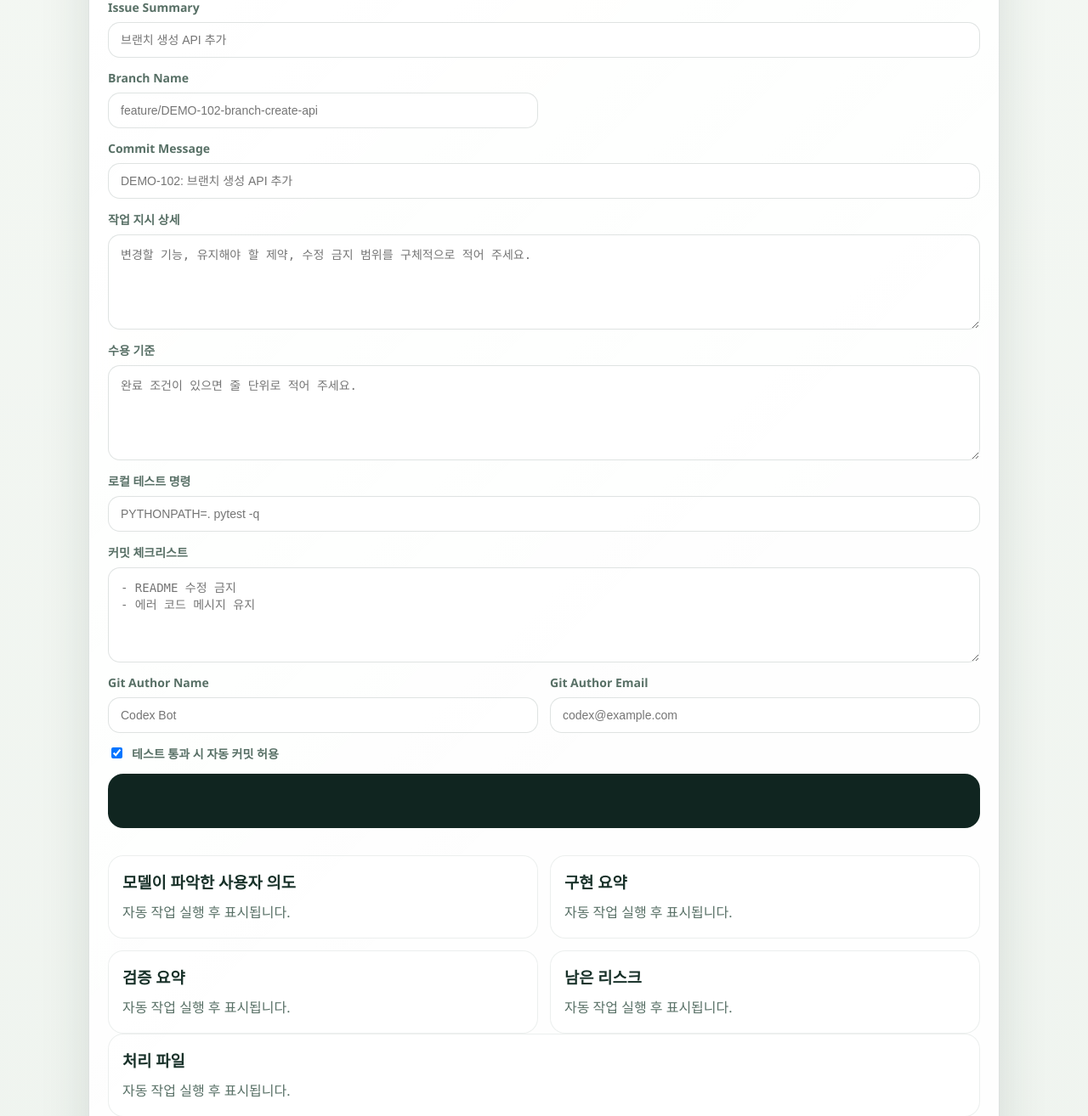
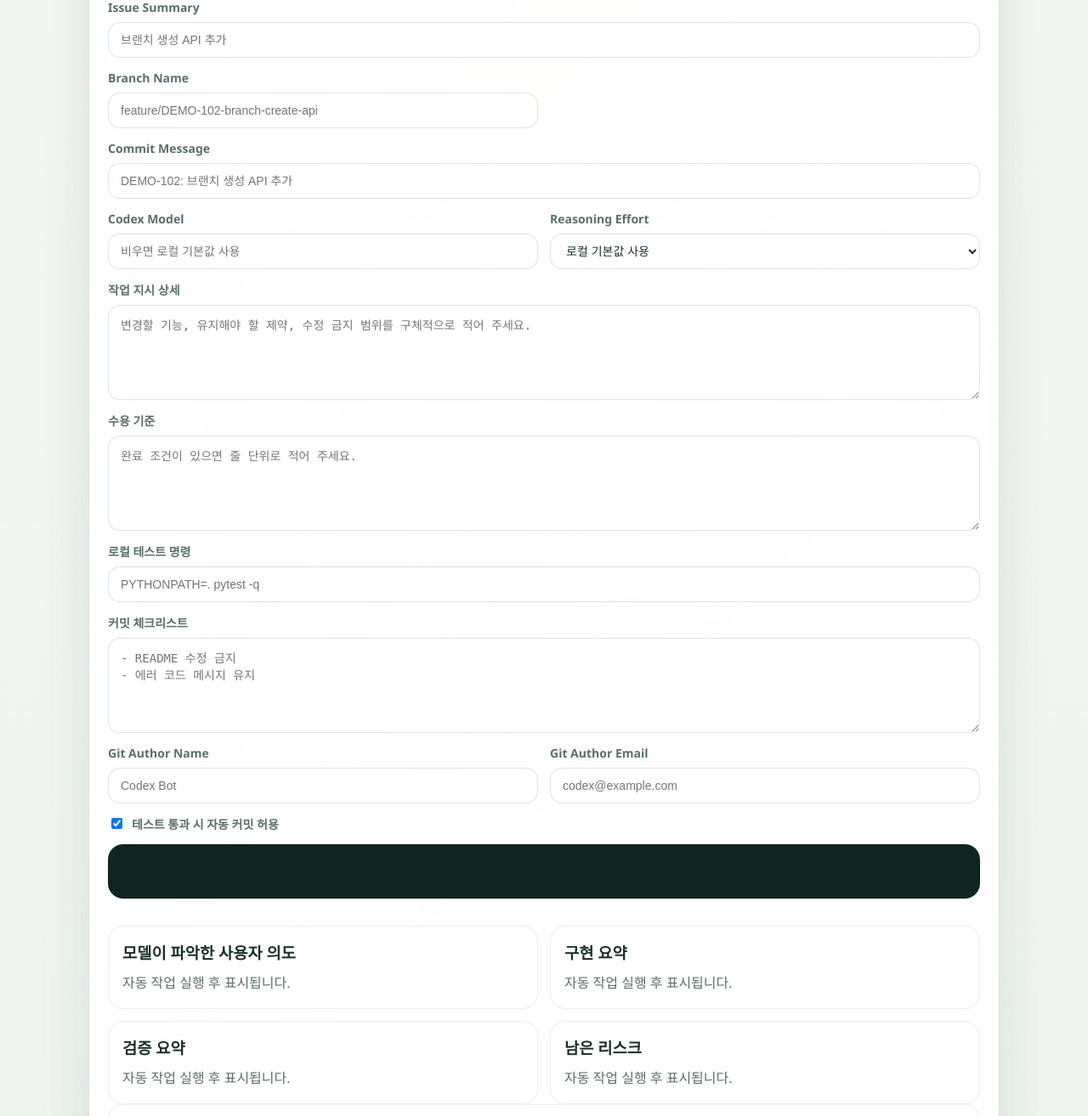
Before and after one commit to yongsugroove-developer/jira-auto-agent, a Flask app: page / in a window 1280 px wide. Shown: the part 1578-2892 px from the top of the page at 85% size. Run offline with Flask 3, Linux system fonts and the light colour scheme.

```diff
--- a/app/main.py
+++ b/app/main.py
@@ -30,7 +30,8 @@ CODEX_TIMEOUT_SECONDS = 20 * 60
 TEST_TIMEOUT_SECONDS = 10 * 60
 MAX_DIFF_CHARS = 60000
 MAX_OUTPUT_CHARS = 12000
-SETUP_GUIDE_VERSION = 2
+SETUP_GUIDE_VERSION = 3
+VALID_REASONING_EFFORTS = ("low", "medium", "high", "xhigh")
 
 logging.basicConfig(level=logging.INFO, format="%(asctime)s %(levelname)s %(message)s")
 LOGGER = logging.getLogger(__name__)
@@ -47,6 +48,8 @@ FIELD_GUIDES: dict[str, dict[str, str]] = {
     "local_repo_path": {"label": "Local Repo Path", "guide_section": "local_repo", "guide_step_id": "local-repo-path"},
     "branch_name": {"label": "Branch Name", "guide_section": "automation", "guide_step_id": "automation-branch-commit"},
     "commit_message": {"label": "Commit Message", "guide_section": "automation", "guide_step_id": "automation-branch-commit"},
+    "codex_model": {"label": "Codex Model", "guide_section": "automation", "guide_step_id": "automation-codex-model"},
+    "codex_reasoning_effort": {"label": "Reasoning Effort", "guide_section": "automation", "guide_step_id": "automation-codex-model"},
     "work_instruction": {"label": "작업 지시 상세", "guide_section": "automation", "guide_step_id": "automation-work-instruction"},
     "acceptance_criteria": {"label": "수용 기준", "guide_section": "automation", "guide_step_id": "automation-acceptance-criteria"},
     "test_command": {"label": "로컬 테스트 명령", "guide_section": "automation", "guide_step_id": "automation-test-command"},
@@ -217,8 +220,19 @@ def _setup_guide_sections() -> list[dict[str, Any]]:
         {
             "id": "automation",
             "title": "자동화 입력 준비",
-            "summary": "Codex 자동 작업과 자동 커밋에 필요한 브랜치, 지시 사항, 테스트 명령, 커밋 작성자 정보를 준비합니다.",
-            "fields": ["branch_name", "commit_message", "work_instruction", "acceptance_criteria", "test_command", "commit_checklist", "git_author_name", "git_author_email"],
+            "summary": "Codex 자동 작업과 자동 커밋에 필요한 브랜치, 모델, 지시 사항, 테스트 명령, 커밋 작성자 정보를 준비합니다.",
+            "fields": [
+                "branch_name",
+                "commit_message",
+                "codex_model",
+                "codex_reasoning_effort",
+                "work_instruction",
+                "acceptance_criteria",
+                "test_command",
+                "commit_checklist",
+                "git_author_name",
+                "git_author_email",
+            ],
             "steps": [
                 _guide_step(
                     "automation-branch-commit",
@@ -232,6 +246,19 @@ def _setup_guide_sections() -> list[dict[str, Any]]:
                     "브랜치명은 기본 브랜치와 같으면 안 되고, 커밋 메시지는 팀 규칙이 있다면 그 규칙을 우선합니다.",
                     "branch: feature/DEMO-102-branch-create-api / commit: DEMO-102: 브랜치 생성 API 추가",
                     ["branch_name", "commit_message"],
+                ),
+                _guide_step(
+                    "automation-codex-model",
+                    "Codex 모델과 추론 강도 선택",
+                    "작업별로 사용할 모델과 추론 강도를 정하거나 로컬 Codex 기본값을 그대로 사용할 수 있습니다.",
+                    [
+                        "기본값은 로컬 ~/.codex/config.toml 에 설정된 model 과 model_reasoning_effort 를 따릅니다.",
+                        "특정 작업만 다른 모델로 실행하려면 Codex Model 칸에 모델명을 직접 입력합니다.",
+                        "Reasoning Effort 는 low, medium, high, xhigh 중 하나를 선택하고, 비우면 로컬 기본값을 사용합니다.",
+                    ],
+                    "모델과 추론 강도를 비우면 서버가 로컬 Codex 기본값을 그대로 사용합니다.",
+                    "model: gpt-5.4 / reasoning: xhigh",
+                    ["codex_model", "codex_reasoning_effort"],
                 ),
                 _guide_step(
                     "automation-work-instruction",
@@ -491,6 +518,57 @@ def _build_requested_information(fields: list[str]) -> list[dict[str, str]]:
     return requested_information
 
 
+def _codex_config_path() -> Path:
+    codex_home = str(os.getenv("CODEX_HOME", "")).strip()
+    if codex_home:
+        return Path(codex_home).expanduser() / "config.toml"
+    return Path.home() / ".codex" / "config.toml"
+
+
+def _load_codex_cli_defaults() -> dict[str, str]:
+    config_path = _codex_config_path()
+    defaults = {"model": "", "model_reasoning_effort": ""}
+    if not config_path.exists():
+        return defaults
+
+    try:
+        config_text = config_path.read_text(encoding="utf-8")
+    except OSError:
+        LOGGER.warning("Failed to read Codex config: %s", config_path)
+        return defaults
+
+    patterns = {
+        "model": r'^\s*model\s*=\s*["\']([^"\']+)["\']\s*$',
+        "model_reasoning_effort": r'^\s*model_reasoning_effort\s*=\s*["\']([^"\']+)["\']\s*$',
+    }
+    for key, pattern in patterns.items():
+        match = re.search(pattern, config_text, flags=re.MULTILINE)
+        if match:
+            defaults[key] = match.group(1).strip()
+
+    normalized_effort = defaults["model_reasoning_effort"].lower()
+    defaults["model_reasoning_effort"] = normalized_effort if normalized_effort in VALID_REASONING_EFFORTS else ""
+    return defaults
+
+
+def _normalize_reasoning_effort(value: Any) -> str:
+    return str(value or "").strip().lower()
+
+
+def _resolve_codex_execution_settings(payload: dict[str, Any]) -> dict[str, str]:
+    defaults = _load_codex_cli_defaults()
+    requested_model = str(payload.get("codex_model", "")).strip()
+    requested_reasoning_effort = _normalize_reasoning_effort(payload.get("codex_reasoning_effort"))
+    return {
+        "requested_model": requested_model,
+        "requested_reasoning_effort": requested_reasoning_effort,
+        "resolved_model": requested_model or defaults["model"],
+        "resolved_reasoning_effort": requested_reasoning_effort or defaults["model_reasoning_effort"],
+        "codex_default_model": defaults["model"],
+        "codex_default_reasoning_effort": defaults["model_reasoning_effort"],
+    }
+
+
 def _to_jira_config(payload: dict[str, Any]) -> JiraConfig:
     return JiraConfig(
         base_url=str(payload["jira_base_url"]).strip().rstrip("/"),
@@ -745,6 +823,7 @@ def _codex_output_schema() -> dict[str, Any]:
 def _run_codex_edit(repo_path: Path, payload: dict[str, Any], reporter: Any = None) -> dict[str, Any]:
     launcher = _find_codex_launcher()
     prompt = _build_codex_prompt(payload, repo_path)
+    codex_settings = _resolve_codex_execution_settings(payload)
     DATA_DIR.mkdir(parents=True, exist_ok=True)
     with tempfile.TemporaryDirectory(prefix="codex-run-", dir=DATA_DIR) as temp_dir_name:
         temp_dir = Path(temp_dir_name)
@@ -759,6 +838,13 @@ def _run_codex_edit(repo_path: Path, payload: dict[str, Any], reporter: Any = No
             'approval_policy="never"',
             "-s",
             "workspace-write",
+        ]
+        if codex_settings["resolved_model"]:
+            command.extend(["-m", codex_settings["resolved_model"]])
+        if codex_settings["resolved_reasoning_effort"]:
+            command.extend(["-c", f'model_reasoning_effort="{codex_settings["resolved_reasoning_effort"]}"'])
+        command.extend(
+            [
             "--output-schema",
             str(schema_path),
             "-o",
@@ -766,9 +852,15 @@ def _run_codex_edit(repo_path: Path, payload: dict[str, Any], reporter: Any = No
             "--color",
             "never",
             "-",
-        ]
+            ]
+        )
         if reporter:
-            reporter("codex_start", f"Codex CLI 실행 시작: {_display_command(command)}")
+            reporter(
+                "codex_start",
+                "Codex CLI 실행 시작: "
+                f"model={codex_settings['resolved_model'] or 'CLI default'}, "
+                f"reasoning={codex_settings['resolved_reasoning_effort'] or 'CLI default'}",
+            )
         result = _run_process(command, cwd=repo_path, timeout=CODEX_TIMEOUT_SECONDS, input_text=prompt)
         final_message = output_path.read_text(encoding="utf-8") if output_path.exists() else ""
         parsed: dict[str, Any] = {}
@@ -790,6 +882,7 @@ def _run_codex_edit(repo_path: Path, payload: dict[str, Any], reporter: Any = No
         "raw_final_message": final_message,
         "output_tail": output_tail,
         "output_truncated": output_truncated,
+        **codex_settings,
     }
 
 
@@ -901,6 +994,12 @@ def _execute_coding_workflow(repo_path: Path, github_config: GithubConfig, paylo
         "end_sha": _git_output(repo_path, "rev-parse", "HEAD"),
         "commit_message": str(payload.get("commit_message", "")).strip(),
         "auto_commit": bool(payload.get("allow_auto_commit", True)),
+        "requested_model": codex_result["requested_model"],
+        "requested_reasoning_effort": codex_result["requested_reasoning_effort"],
+        "resolved_model": codex_result["resolved_model"],
+        "resolved_reasoning_effort": codex_result["resolved_reasoning_effort"],
+        "codex_default_model": codex_result["codex_default_model"],
+        "codex_default_reasoning_effort": codex_result["codex_default_reasoning_effort"],
         "model_intent": str(final_message.get("intent_summary", "")).strip(),
         "implementation_summary": str(final_message.get("implementation_summary", "")).strip(),
         "validation_summary": str(final_message.get("validation_summary", "")).strip(),
@@ -1036,7 +1135,11 @@ def create_app() -> Flask:
 
     @app.get("/")
     def index() -> str:
-        return render_template("index.html")
+        return render_template(
+            "index.html",
+            codex_defaults=_load_codex_cli_defaults(),
+            valid_reasoning_efforts=VALID_REASONING_EFFORTS,
+        )
 
     @app.get("/api/setup-guide")
     def setup_guide() -> Any:
@@ -1175,6 +1278,7 @@ def create_app() -> Flask:
         except FileNotFoundError as exc:
             codex_launcher = str(exc)
             codex_available = False
+        codex_defaults = _load_codex_cli_defaults()
 
         return jsonify(
             {
@@ -1187,6 +1291,8 @@ def create_app() -> Flask:
                 "dirty_entries": dirty_entries,
                 "codex_available": codex_available,
                 "codex_launcher": codex_launcher,
+                "codex_default_model": codex_defaults["model"],
+                "codex_default_reasoning_effort": codex_defaults["model_reasoning_effort"],
                 "git_user_name": git_identity["name"],
                 "git_user_email": git_identity["email"],
                 "git_identity_missing_fields": missing_identity,
@@ -1200,6 +1306,7 @@ def create_app() -> Flask:
         issue_summary = str(payload.get("issue_summary", "")).strip()
         if not issue_key or not issue_summary:
             return jsonify({"error": "issue_key_and_summary_required"}), 400
+        codex_defaults = _load_codex_cli_defaults()
 
         return jsonify(
             {
@@ -1209,6 +1316,9 @@ def create_app() -> Flask:
                 "commit_message_template": f"{issue_key}: {issue_summary}",
                 "token_budget": DEFAULT_TOKEN_BUDGET,
                 "approval_mode": "auto-commit-after-tests",
+                "codex_model_default": codex_defaults["model"],
+                "codex_reasoning_effort_default": codex_defaults["model_reasoning_effort"],
+                "allowed_reasoning_efforts": list(VALID_REASONING_EFFORTS),
                 "requested_information": _build_requested_information(["work_instruction", "test_command", "commit_checklist"]),
             }
         )
@@ -1216,6 +1326,8 @@ def create_app() -> Flask:
     @app.post("/api/workflow/run")
     def run_workflow() -> Any:
         payload = request.get_json(silent=True) or {}
+        payload["codex_model"] = str(payload.get("codex_model", "")).strip()
+        payload["codex_reasoning_effort"] = _normalize_reasoning_effort(payload.get("codex_reasoning_effort"))
         missing = _required_workflow_fields(payload)
         if missing:
             return (
@@ -1225,6 +1337,21 @@ def create_app() -> Flask:
                         "error": "workflow_fields_missing",
                         "fields": missing,
                         "requested_information": _build_requested_information(missing),
+                    }
+                ),
+                400,
+            )
+
+        if payload["codex_reasoning_effort"] and payload["codex_reasoning_effort"] not in VALID_REASONING_EFFORTS:
+            return (
+                jsonify(
+                    {
+                        "ok": False,
+                        "error": "invalid_reasoning_effort",
+                        "fields": ["codex_reasoning_effort"],
+                        "requested_information": _build_requested_information(["codex_reasoning_effort"]),
+                        "allowed_values": list(VALID_REASONING_EFFORTS),
+                        "message": "Reasoning Effort 는 low, medium, high, xhigh 중 하나여야 합니다.",
                     }
                 ),
                 400,
--- a/app/static/app.js
+++ b/app/static/app.js
@@ -10,6 +10,8 @@ const FIELD_LABELS = {
   local_repo_path: "Local Repo Path",
   branch_name: "Branch Name",
   commit_message: "Commit Message",
+  codex_model: "Codex Model",
+  codex_reasoning_effort: "Reasoning Effort",
   work_instruction: "작업 지시 상세",
   acceptance_criteria: "수용 기준",
   test_command: "로컬 테스트 명령",
@@ -50,6 +52,8 @@ function collectWorkflow() {
     issue_summary: $("#issue_summary").val().trim(),
     branch_name: $("#branch_name").val().trim(),
     commit_message: $("#commit_message").val().trim(),
+    codex_model: $("#codex_model").val().trim(),
+    codex_reasoning_effort: $("#codex_reasoning_effort").val().trim(),
     work_instruction: $("#work_instruction").val().trim(),
     acceptance_criteria: $("#acceptance_criteria").val().trim(),
     test_command: $("#test_command").val().trim(),
@@ -69,6 +73,8 @@ function requestedInfoForFields(fields) {
   const automationMap = {
     branch_name: { guide_section: "automation", guide_step_id: "automation-branch-commit" },
     commit_message: { guide_section: "automation", guide_step_id: "automation-branch-commit" },
+    codex_model: { guide_section: "automation", guide_step_id: "automation-codex-model" },
+    codex_reasoning_effort: { guide_section: "automation", guide_step_id: "automation-codex-model" },
     work_instruction: { guide_section: "automation", guide_step_id: "automation-work-instruction" },
     acceptance_criteria: { guide_section: "automation", guide_step_id: "automation-acceptance-criteria" },
     test_command: { guide_section: "automation", guide_step_id: "automation-test-command" },
@@ -117,7 +123,15 @@ function fillWorkflow(data) {
   Object.keys(data).forEach((key) => {
     const el = $("#" + key);
     if (el.length) {
-      el.val(data[key]);
+      const currentValue = String(el.val() || "").trim();
+      const nextValue = data[key];
+      if (nextValue == null) {
+        return;
+      }
+      if ((key === "codex_model" || key === "codex_reasoning_effort") && currentValue) {
+        return;
+      }
+      el.val(nextValue);
     }
   });
 }
@@ -513,8 +527,11 @@ function scheduleWorkflowPoll(runId, button) {
 
 function renderAutomationResult(data) {
   const payload = data.result || data.error || data;
+  const modelLabel = payload.resolved_model || payload.requested_model || payload.codex_default_model || "Codex CLI default";
+  const reasoningLabel = payload.resolved_reasoning_effort || payload.requested_reasoning_effort || payload.codex_default_reasoning_effort || "Codex CLI default";
   const cards = [
     setSummaryCard("상태", data.status || payload.status || "-", data.message || payload.message || ""),
+    setSummaryCard("모델", modelLabel, `reasoning: ${reasoningLabel}`),
     setSummaryCard("브랜치", payload.branch_name || "-", payload.current_branch ? `현재 브랜치: ${payload.current_branch}` : ""),
     setSummaryCard("커밋", payload.commit_sha || "-", payload.commit_message || ""),
     setSummaryCard("테스트", payload.test_returncode == null ? "-" : String(payload.test_returncode), payload.test_command || ""),
--- a/app/static/style.css
+++ b/app/static/style.css
@@ -127,6 +127,7 @@ h3 {
 input[type="text"],
 input[type="email"],
 input[type="password"],
+select,
 textarea {
   height: 42px;
   border: 1px solid var(--border);
@@ -141,6 +142,7 @@ textarea {
 input[type="text"]:focus,
 input[type="email"]:focus,
 input[type="password"]:focus,
+select:focus,
 textarea:focus {
   outline: none;
   border-color: rgba(15, 118, 110, 0.42);
@@ -295,7 +297,7 @@ tbody tr:hover {
 }
 
 .summary-grid {
-  grid-template-columns: repeat(4, minmax(0, 1fr));
+  grid-template-columns: repeat(auto-fit, minmax(180px, 1fr));
 }
 
 .summary-card,
--- a/app/templates/index.html
+++ b/app/templates/index.html
@@ -80,6 +80,15 @@
         <label class="wide">Issue Summary<input id="issue_summary" type="text" placeholder="브랜치 생성 API 추가"></label>
         <label>Branch Name<input id="branch_name" type="text" placeholder="feature/DEMO-102-branch-create-api"></label>
         <label class="wide">Commit Message<input id="commit_message" type="text" placeholder="DEMO-102: 브랜치 생성 API 추가"></label>
+        <label>Codex Model<input id="codex_model" type="text" placeholder="비우면 로컬 기본값 사용{% if codex_defaults.model %} ({{ codex_defaults.model }}){% endif %}"></label>
+        <label>Reasoning Effort
+          <select id="codex_reasoning_effort">
+            <option value="">로컬 기본값 사용{% if codex_defaults.model_reasoning_effort %} ({{ codex_defaults.model_reasoning_effort }}){% endif %}</option>
+            {% for effort in valid_reasoning_efforts %}
+            <option value="{{ effort }}">{{ effort }}</option>
+            {% endfor %}
+          </select>
+        </label>
         <label class="wide">작업 지시 상세<textarea id="work_instruction" rows="4" placeholder="변경할 기능, 유지해야 할 제약, 수정 금지 범위를 구체적으로 적어 주세요."></textarea></label>
         <label class="wide">수용 기준<textarea id="acceptance_criteria" rows="4" placeholder="완료 조건이 있으면 줄 단위로 적어 주세요."></textarea></label>
         <label class="wide">로컬 테스트 명령<input id="test_command" type="text" placeholder="PYTHONPATH=. pytest -q"></label>
```
Also changed, not shown: tests/test_app.py (+41 -1 lines).
